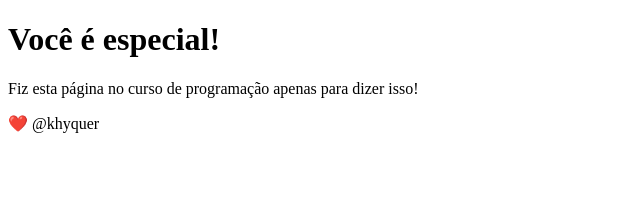
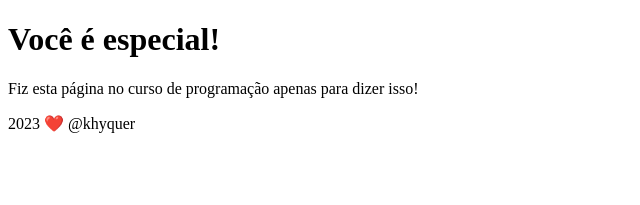
Before and after one commit to khyquer/clone-tabnews, a Next.js app: page / in a window 1280 px wide. Shown: the top 205 px of the page, without its empty margins (0-640 px from the left). Built offline with nearby package versions, Linux system fonts and the light colour scheme.

Commit message:
teste vercel

```diff
--- a/pages/index.js
+++ b/pages/index.js
@@ -2,7 +2,7 @@ function Home(){
     return <>
         <h1>Você é especial!</h1>
         <p>Fiz esta página no curso de programação apenas para dizer isso!</p>
-        <span>❤️ @khyquer</span>
+        <span>2023 ❤️ @khyquer</span>
     </>
 }
 
```
